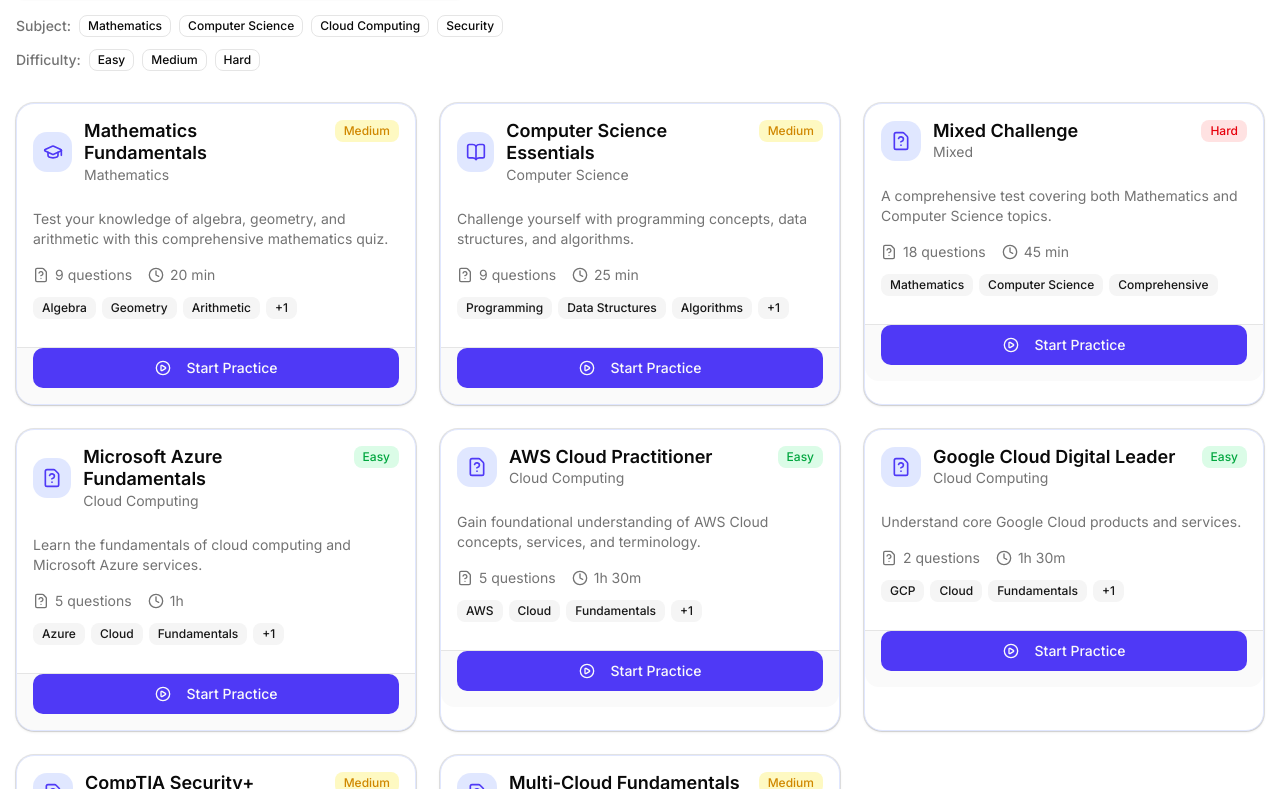
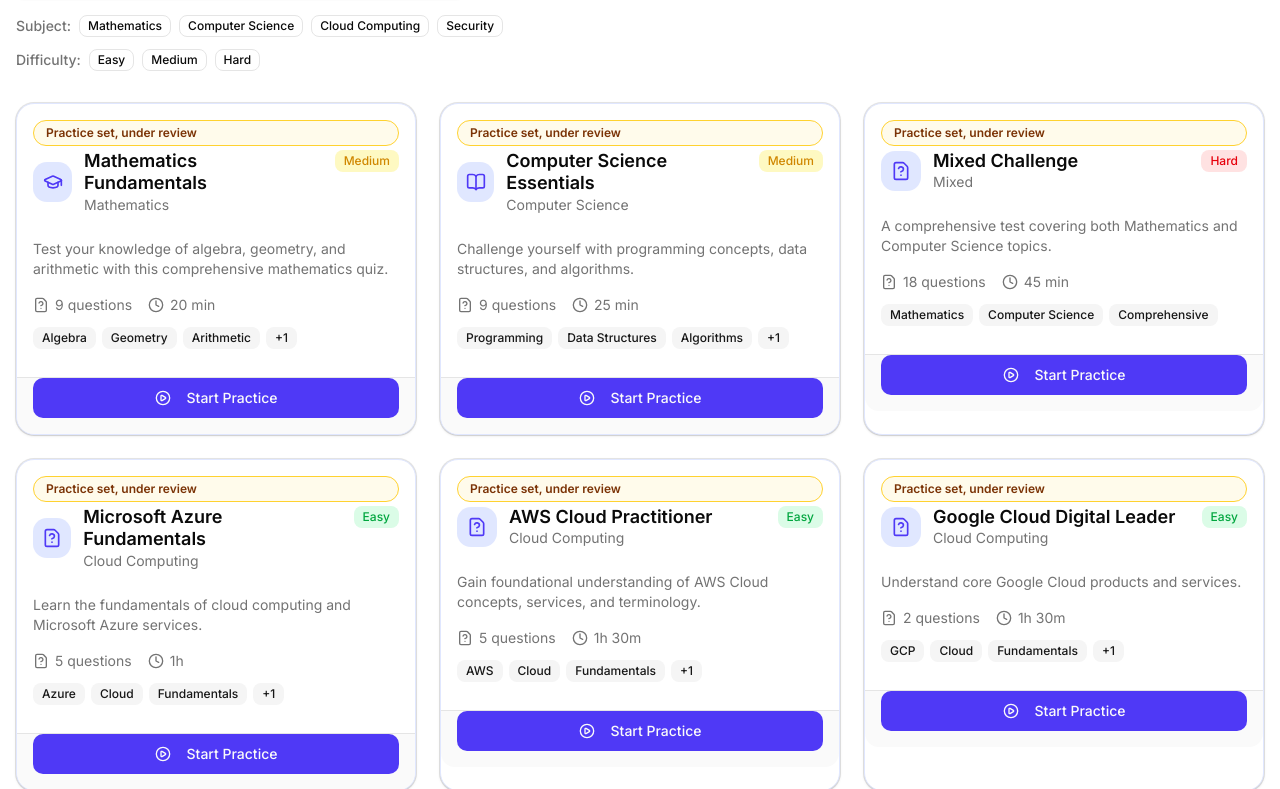
Before and after one commit to yankeeDamn/Quiz-App, a Next.js app in the folder exam-practice-pro/: page / in a window 1280 px wide. Shown: the part 1771-2560 px from the top of the page. Built offline with nearby package versions, Linux system fonts and the light colour scheme; no server answers.

Commit message:
ui: show review status on every free practice and ebook card

```diff
--- a/exam-practice-pro/app/quiz/[id]/setup/page.tsx
+++ b/exam-practice-pro/app/quiz/[id]/setup/page.tsx
@@ -1,5 +1,6 @@
 'use client';
 
+import { ContentReviewBadge } from '@/components/shared/content-review';
 import { useState, useEffect, use } from 'react';
 import { useRouter } from 'next/navigation';
 import Link from 'next/link';
@@ -124,6 +125,7 @@ export default function QuizSetupPage({ params }: PageProps) {
             >
               <Card className="sticky top-24">
                 <CardHeader className="pb-4">
+                  <ContentReviewBadge/>
                   <div className="flex items-center gap-3 mb-2">
                     <div className="flex h-12 w-12 items-center justify-center rounded-xl bg-indigo-100 text-indigo-600 dark:bg-indigo-900/50 dark:text-indigo-400">
                       <GraduationCap className="h-6 w-6" />
--- a/exam-practice-pro/components/certifications/start-learning-hub.tsx
+++ b/exam-practice-pro/components/certifications/start-learning-hub.tsx
@@ -185,6 +185,7 @@ export function StartLearningHub() {
               </div>
             </div>
             <div className="flex flex-1 flex-col p-6">
+              <ContentReviewBadge/>
               <div className="flex flex-wrap gap-2 text-[11px] font-semibold text-indigo-700 dark:text-indigo-300">
                 <span>{book.level}</span>
                 {book.examBadgeCode && (
--- a/exam-practice-pro/components/quiz/quiz-card.tsx
+++ b/exam-practice-pro/components/quiz/quiz-card.tsx
@@ -1,5 +1,6 @@
 'use client';
 
+import { ContentReviewBadge } from '@/components/shared/content-review';
 import Link from 'next/link';
 import { motion, useReducedMotion } from 'framer-motion';
 import {
@@ -12,7 +13,7 @@ import {
 import { Card, CardContent, CardFooter, CardHeader } from '@/components/ui/card';
 import { Badge } from '@/components/ui/badge';
 import { Button } from '@/components/ui/button';
-import { QuizMeta, Difficulty } from '@/lib/types';
+import { QuizMeta } from '@/lib/types';
 import { formatDuration, getDifficultyColor } from '@/lib/quiz-utils';
 
 interface QuizCardProps {
@@ -39,6 +40,7 @@ export function QuizCard({ quiz }: QuizCardProps) {
         <div className="absolute inset-0 bg-gradient-to-br from-indigo-500/5 to-purple-500/5 opacity-0 transition-opacity group-hover:opacity-100" />
 
         <CardHeader className="relative pb-2">
+          <ContentReviewBadge/>
           <div className="flex items-start justify-between gap-4">
             <div className="flex items-center gap-3">
               <div className="flex h-10 w-10 items-center justify-center rounded-xl bg-indigo-100 text-indigo-600 dark:bg-indigo-900/50 dark:text-indigo-400">
```
